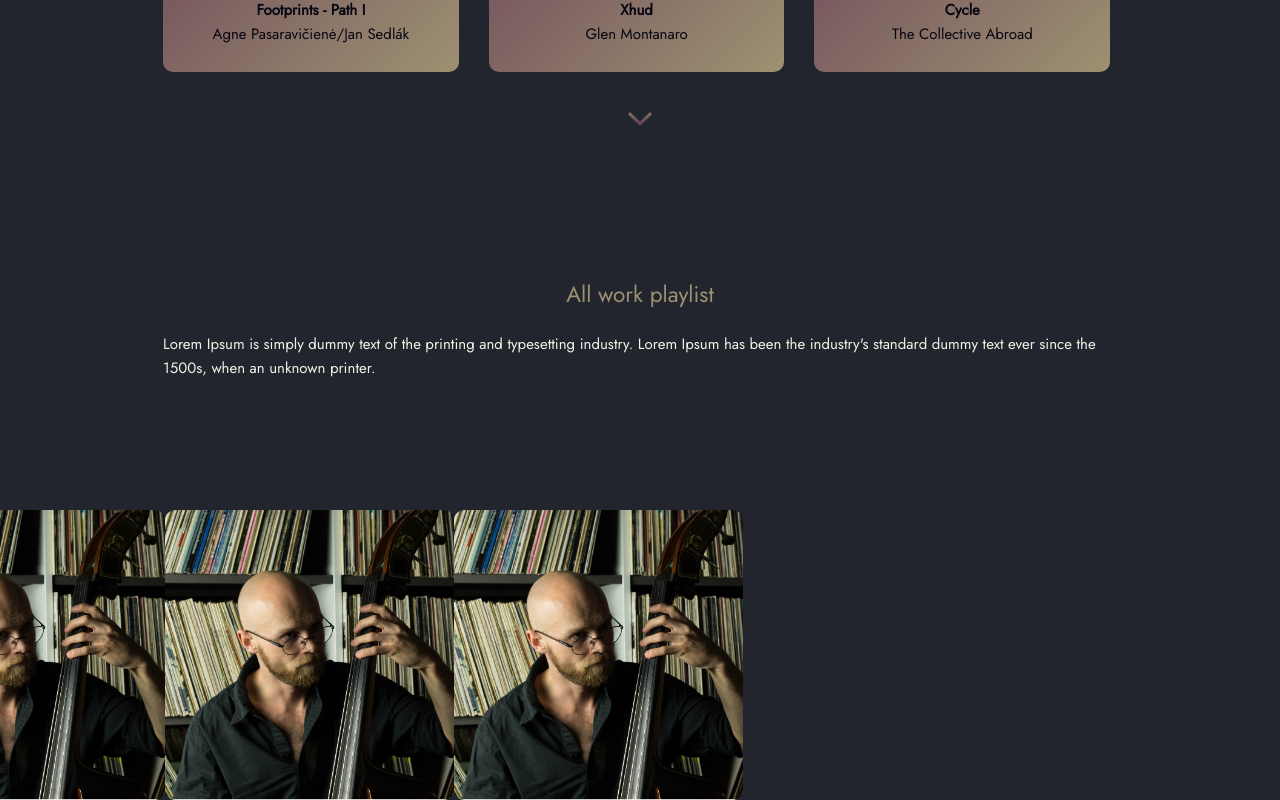
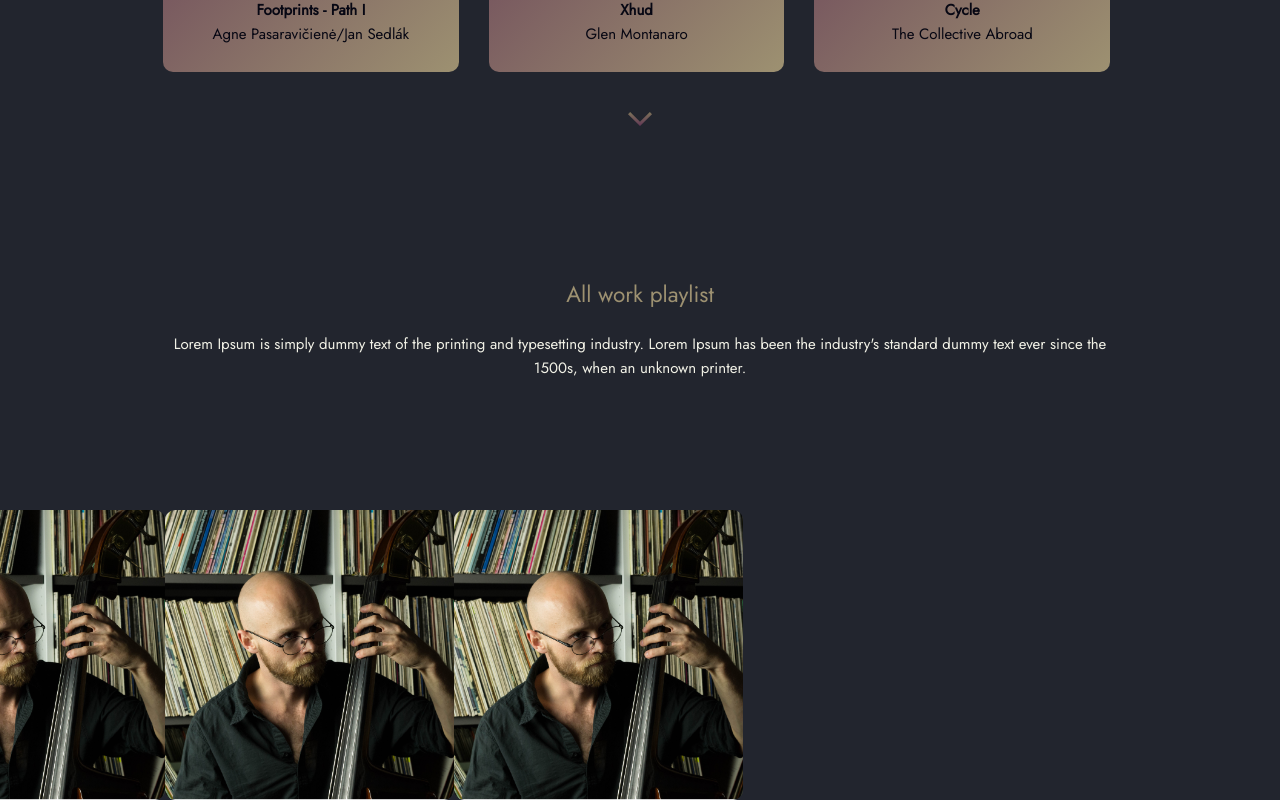
Before and after one commit to Xernaxe/Artist-Portfolio-Website, a Vue app: page /music in a window 1280 px wide. Shown: the part 1772-2572 px from the top of the page. Built offline with nearby package versions, Linux system fonts and the light colour scheme; no server answers.

Commit message:
minor changes

```diff
--- a/src/components/homePage/Discover.vue
+++ b/src/components/homePage/Discover.vue
@@ -4,7 +4,7 @@
       <div class="discoverLeft">
         <p class="discoverP">Discover more of me and my music by clicking the links underneath</p>
         <div class="buttonsWrapper">
-          <routerLink to="/about" class="buttonLink">About</routerLink>
+          <routerLink to="/about" class="buttonLink">Story</routerLink>
           <routerLink to="/music" class="buttonLink">Music</routerLink>
           <routerLink to="/lessons" class="buttonLink">Lessons</routerLink>
           <routerLink to="/contact" class="buttonLink">Contact</routerLink>
--- a/src/components/musicPage/Playlist.vue
+++ b/src/components/musicPage/Playlist.vue
@@ -16,4 +16,8 @@
   margin: 130px 0;
 }
 
+.playlistP {
+  text-align: center;
+}
+
 </style>
```
